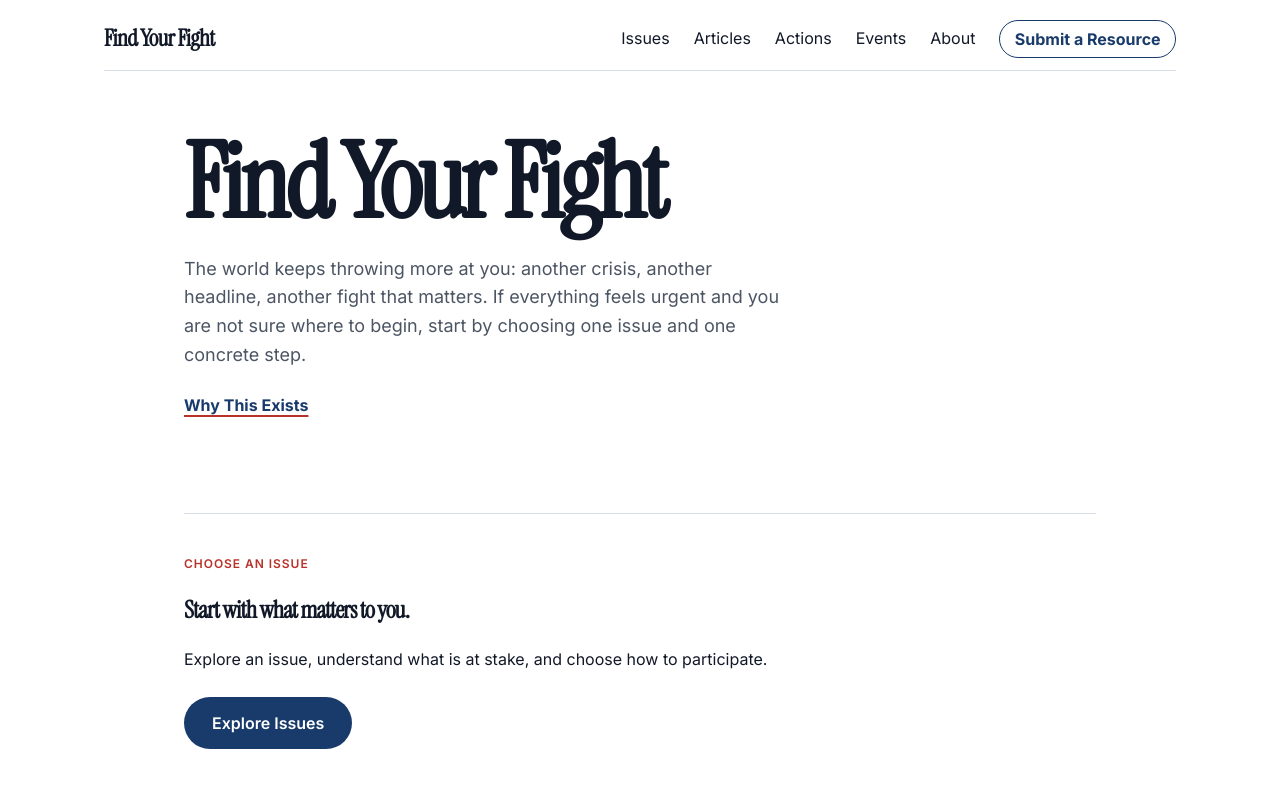
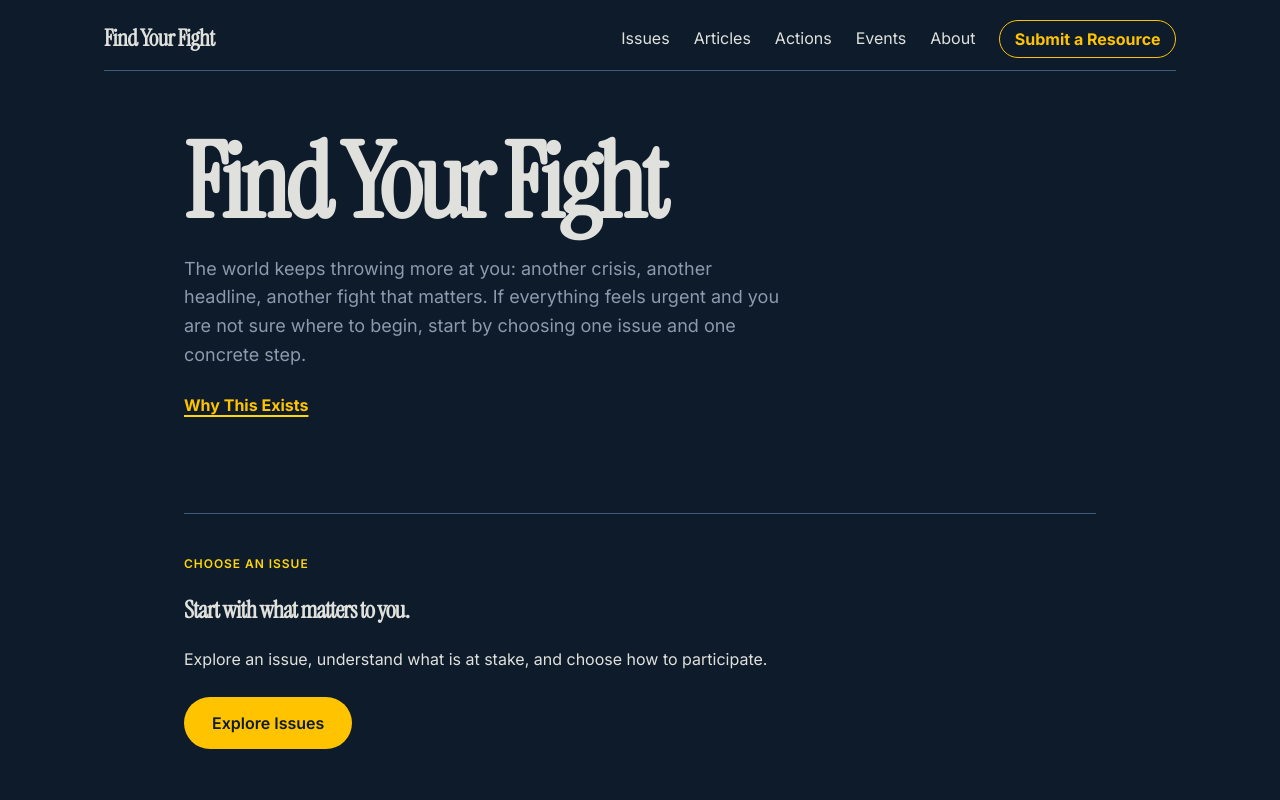
Before and after one commit to kborn/signalfire, a Next.js app in the folder apps/web/: page / in a window 1280 px wide. Shown: the top 800 px of the page. Built offline with nearby package versions, Linux system fonts and the light colour scheme.

Commit message:
new palette

```diff
--- a/apps/web/src/app/globals.css
+++ b/apps/web/src/app/globals.css
@@ -1,6 +1,6 @@
 :root {
-  --background: #ffffff;
-  --foreground: #171717;
+  --background: #0d1b2a;
+  --foreground: #e0e1dd;
   --font-display: Georgia, 'Times New Roman', serif;
   --font-body: Arial, Helvetica, sans-serif;
   --space-0: 4px;
@@ -9,16 +9,16 @@
   --space-3: 24px;
   --space-4: 40px;
   --space-5: 48px;
-  --color-page-bg: #ffffff;
-  --color-text-primary: #111827;
-  --color-brand-primary: #183b6b;
-  --color-brand-accent: #b8322a;
-  --color-surface-soft: #ffffff;
-  --color-field-bg: #ffffff;
-  --color-border-subtle: #d7dde5;
-  --color-text-muted: #4b5563;
-  --color-status-error: #b42318;
-  --color-brand-primary-hover: #102a4d;
+  --color-page-bg: #0d1b2a;
+  --color-text-primary: #e0e1dd;
+  --color-brand-primary: #ffc300;
+  --color-brand-accent: #ffd60a;
+  --color-surface-soft: #001d3d;
+  --color-field-bg: #001d3d;
+  --color-border-subtle: #415a77;
+  --color-text-muted: #8d99ae;
+  --color-status-error: #e63946;
+  --color-brand-primary-hover: #ffd60a;
 }
 
 /* Base */
```
